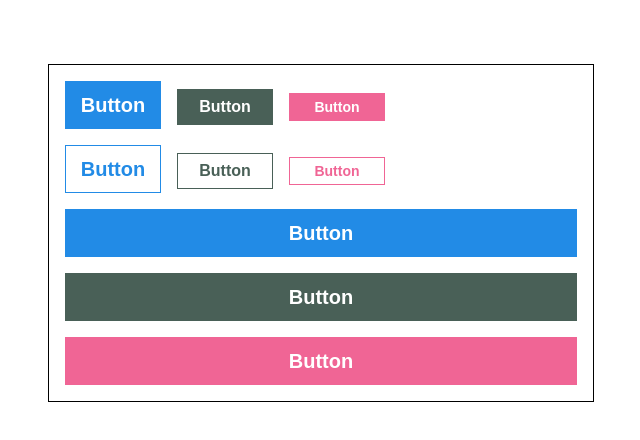
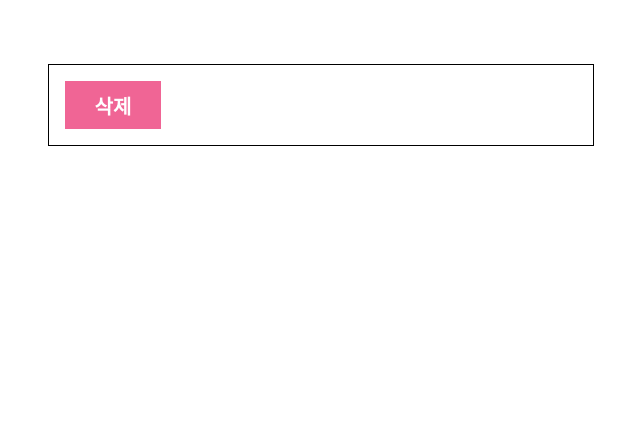
Before and after one commit to bwyoo1229/react-style-practice, a React (Create React App) app: page / in a window 1280 px wide. Shown: the top 440 px of the page, without its empty margins (319-959 px from the left). Built offline with nearby package versions, Linux system fonts and the light colour scheme.

Commit message:
Styled-component Dialog 만들기

```diff
--- a/src/App.js
+++ b/src/App.js
@@ -1,6 +1,7 @@
-import React from 'react';
+import React, { useState } from 'react';
 import Button from './components/SButton';
 import styled, { ThemeProvider } from 'styled-components';
+import Dialog from './components/Dialog';
 
 const AppBlock = styled.div`
   width: 512px;
@@ -41,39 +42,31 @@ const palette = {
 };
 
 function App() {
+  // 앱 컴포넌트 안에 상태 만들기
+  const [dialog, setDialog] = useState(false);
+  const onClick = () => setDialog(true);
+  const onConfirm = () => setDialog(false);
+  const onCancel = () => setDialog(false);
+
   return (
+    // ThemeProvider 내부에선 하나의 컴포넌트만 있어야 한다.
+    // 대체 방법 fragment 만들기
     <ThemeProvider theme={{ palette, sizes }}>
-      <AppBlock>
-        <ButtonGroup>
-          <Button size="large">Button</Button>
-          <Button color="gray">Button</Button>
-          <Button color="pink" size="small">
-            Button
+      <>
+        <AppBlock>
+          <Button color="pink" size="large" onClick={onClick}>
+            삭제
           </Button>
-        </ButtonGroup>
-        <ButtonGroup>
-          <Button size="large" outline>
-            Button
-          </Button>
-          <Button color="gray" outline>
-            Button
-          </Button>
-          <Button color="pink" size="small" outline>
-            Button
-          </Button>
-        </ButtonGroup>
-        <ButtonGroup>
-          <Button size="large" fullWidth>
-            Button
-          </Button>
-          <Button color="gray" size="large" fullWidth>
-            Button
-          </Button>
-          <Button color="pink" size="large" fullWidth>
-            Button
-          </Button>
-        </ButtonGroup>
-      </AppBlock>
+        </AppBlock>
+        <Dialog
+          title="정말로 삭제하시겠습니까?"
+          confirmText="삭제"
+          cancelText="취소"
+          visible={dialog}
+          onConfirm={onConfirm}
+          onCancel={onCancel}
+        />
+      </>
     </ThemeProvider>
   );
 }
--- /dev/null
+++ b/src/components/Dialog.js
@@ -0,0 +1,82 @@
+import React from 'react';
+import styled from 'styled-components';
+import Button from './SButton';
+
+const DarkBackground = styled.div`
+  position: fixed;
+  left: 0;
+  top: 0;
+  width: 100%;
+  height: 100%;
+  display: flex;
+  align-items: center;
+  justify-content: center;
+  background: rgba(0, 0, 0, 0.8);
+`;
+
+const DialogBlock = styled.div`
+  width: 320px;
+  padding: 1.5rem;
+  background: white;
+  border-radius: 2px;
+
+  // styled-components에서 styling 하는 스타일 방법
+  h3 {
+    margin: 0;
+    font-size: 1.5rem;
+  }
+
+  p {
+    font-size: 1.125rem;
+  }
+`;
+
+const ButtonGroup = styled.div`
+  margin-top: 3rem;
+  display: flex;
+  justify-content: flex-end;
+`;
+
+// 컴포넌트 상속
+const ShortMarginButton = styled(Button)`
+  &:not(:first-child) {
+    margin-left: 0.5rem;
+  }
+`;
+
+const Dialog = ({
+  title,
+  children,
+  confirmText,
+  cancelText,
+  visible,
+  onConfirm,
+  onCancel,
+}) => {
+  // visible이 false라면 렌더링 하지 않고 반환 (초기값 설정)
+  if (!visible) return null;
+
+  return (
+    <DarkBackground>
+      <DialogBlock>
+        <h3>{title}</h3>
+        <p>{children}</p>
+        <ButtonGroup>
+          <ShortMarginButton color="gray" onClick={onCancel}>
+            {cancelText}
+          </ShortMarginButton>
+          <ShortMarginButton color="pink" onClick={onConfirm}>
+            {confirmText}
+          </ShortMarginButton>
+        </ButtonGroup>
+      </DialogBlock>
+    </DarkBackground>
+  );
+};
+
+Dialog.defaultProps = {
+  cancelText: '취소',
+  confirmText: '확인',
+};
+
+export default Dialog;
```
Also changed, not shown: src/components/SButton.js (+7 -1 lines).
